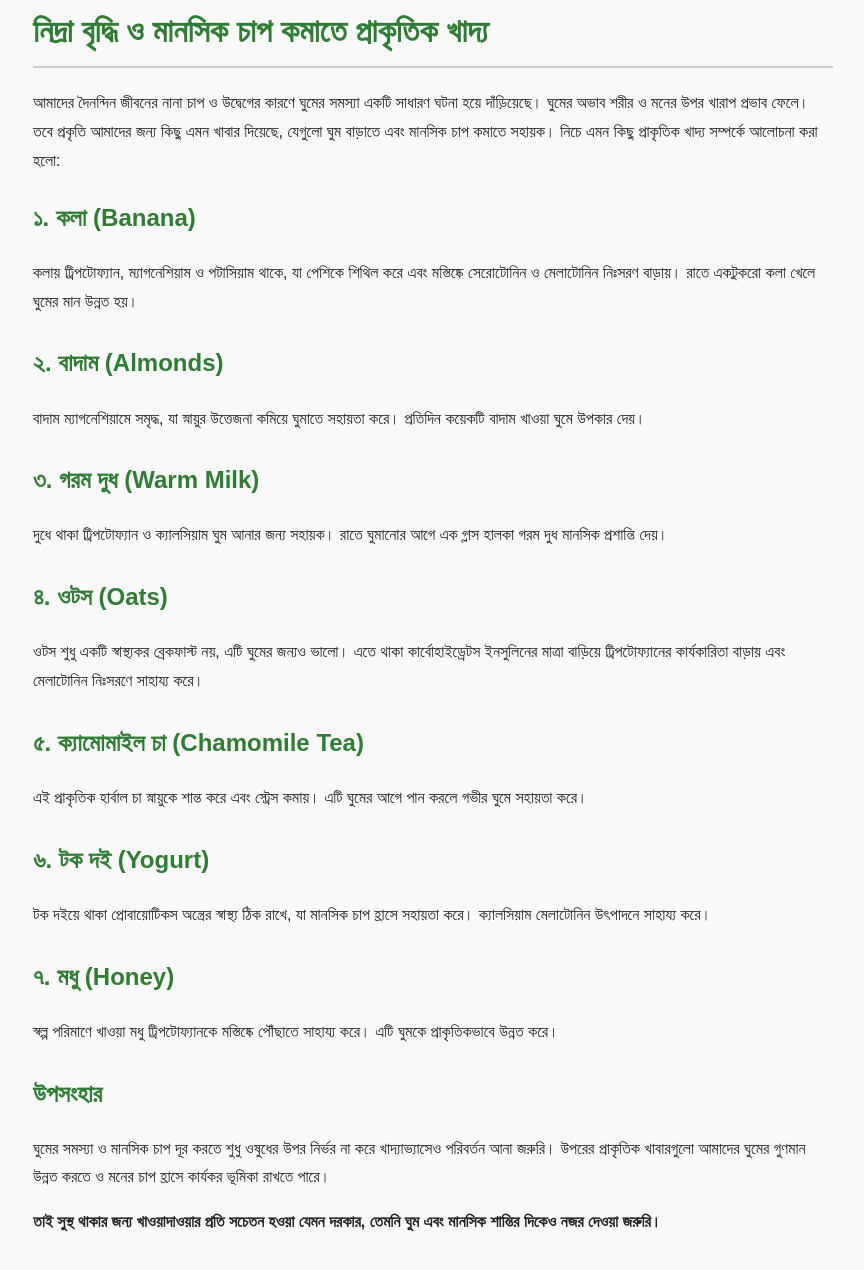
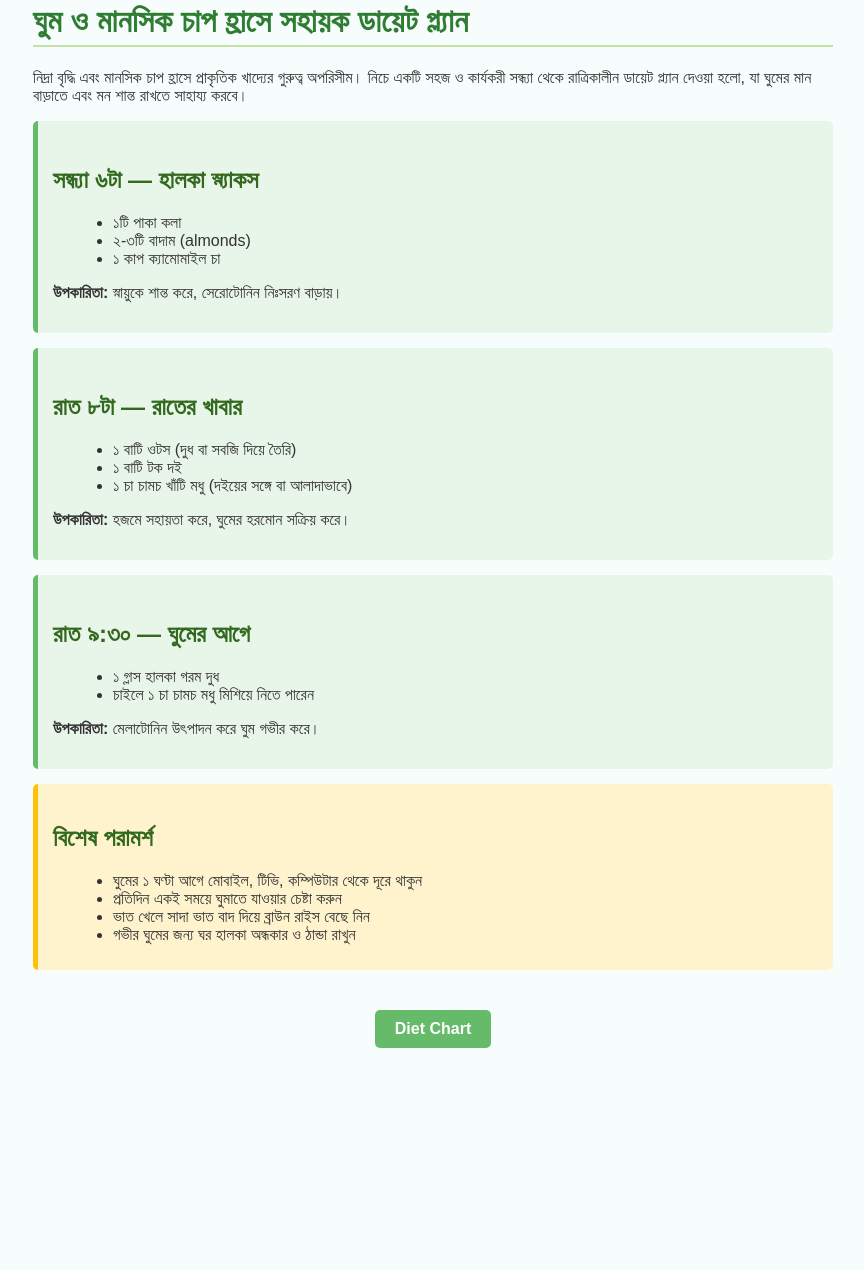
Before and after one commit to baponkar/healty-food-, a plain HTML site: page index.html in a window 1280 px wide. Shown: the part 38-1308 px from the top of the page, without its empty margins (207-1071 px from the left). After the commit the page ends 1106 px from the top, so only its background shows below. Drawn offline with Linux system fonts and the light colour scheme.

Commit message:
Update index.html

```diff
--- a/index.html
+++ b/index.html
@@ -2,75 +2,108 @@
 <html lang="bn">
 <head>
   <meta charset="UTF-8">
-    <meta name="viewport" content="width=device-width, initial-scale=1.0">
-    <title>নিদ্রা বৃদ্ধি ও মানসিক চাপ কমাতে প্রাকৃতিক খাদ্য</title>
+  <title>ঘুম ও মানসিক চাপ হ্রাসে সহায়ক ডায়েট প্ল্যান</title>
   <style>
     body {
       font-family: 'SolaimanLipi', sans-serif;
-            background-color: #f9f9f9;
-            color: #222;
-            line-height: 1.8;
+      background-color: #f7fdfc;
+      color: #333;
       padding: 20px;
       max-width: 800px;
       margin: auto;
     }
-        h1, h2 {
+    h1 {
       color: #2e7d32;
-        }
-        h1 {
-            border-bottom: 2px solid #ccc;
+      border-bottom: 2px solid #c5e1a5;
       padding-bottom: 5px;
     }
-        .food-section {
-            margin-bottom: 25px;
+    h2 {
+      color: #33691e;
+      margin-top: 30px;
+    }
+    ul {
+      margin-left: 20px;
+    }
+    .time-block {
+      background: #e8f5e9;
+      border-left: 5px solid #66bb6a;
+      padding: 15px;
+      margin: 15px 0;
+      border-radius: 5px;
+    }
+    .tips {
+      background: #fff3cd;
+      border-left: 5px solid #ffc107;
+      padding: 10px 15px;
+      border-radius: 5px;
+    }
+    .link-section {
+      margin-top: 40px;
+      text-align: center;
+    }
+    .link-section a {
+      display: inline-block;
+      padding: 10px 20px;
+      background-color: #66bb6a;
+      color: white;
+      text-decoration: none;
+      font-weight: bold;
+      border-radius: 5px;
+      transition: background-color 0.3s;
+    }
+    .link-section a:hover {
+      background-color: #388e3c;
     }
   </style>
 </head>
 <body>
 
-    <h1>নিদ্রা বৃদ্ধি ও মানসিক চাপ কমাতে প্রাকৃতিক খাদ্য</h1>
+  <h1>ঘুম ও মানসিক চাপ হ্রাসে সহায়ক ডায়েট প্ল্যান</h1>
 
-    <p>আমাদের দৈনন্দিন জীবনের নানা চাপ ও উদ্বেগের কারণে ঘুমের সমস্যা একটি সাধারণ ঘটনা হয়ে দাঁড়িয়েছে। ঘুমের অভাব শরীর ও মনের উপর খারাপ প্রভাব ফেলে। তবে প্রকৃতি আমাদের জন্য কিছু এমন খাবার দিয়েছে, যেগুলো ঘুম বাড়াতে এবং মানসিক চাপ কমাতে সহায়ক। নিচে এমন কিছু প্রাকৃতিক খাদ্য সম্পর্কে আলোচনা করা হলো:</p>
+  <p>নিদ্রা বৃদ্ধি এবং মানসিক চাপ হ্রাসে প্রাকৃতিক খাদ্যের গুরুত্ব অপরিসীম। নিচে একটি সহজ ও কার্যকরী সন্ধ্যা থেকে রাত্রিকালীন ডায়েট প্ল্যান দেওয়া হলো, যা ঘুমের মান বাড়াতে এবং মন শান্ত রাখতে সাহায্য করবে।</p>
 
-    <div class="food-section">
-        <h2>১. কলা (Banana)</h2>
-        <p>কলায় ট্রিপটোফ্যান, ম্যাগনেশিয়াম ও পটাসিয়াম থাকে, যা পেশিকে শিথিল করে এবং মস্তিষ্কে সেরোটোনিন ও মেলাটোনিন নিঃসরণ বাড়ায়। রাতে একটুকরো কলা খেলে ঘুমের মান উন্নত হয়।</p>
+  <div class="time-block">
+    <h2>সন্ধ্যা ৬টা — হালকা স্ন্যাকস</h2>
+    <ul>
+      <li>১টি পাকা কলা</li>
+      <li>২-৩টি বাদাম (almonds)</li>
+      <li>১ কাপ ক্যামোমাইল চা</li>
+    </ul>
+    <p><strong>উপকারিতা:</strong> স্নায়ুকে শান্ত করে, সেরোটোনিন নিঃসরণ বাড়ায়।</p>
   </div>
 
-    <div class="food-section">
-        <h2>২. বাদাম (Almonds)</h2>
-        <p>বাদাম ম্যাগনেশিয়ামে সমৃদ্ধ, যা স্নায়ুর উত্তেজনা কমিয়ে ঘুমাতে সহায়তা করে। প্রতিদিন কয়েকটি বাদাম খাওয়া ঘুমে উপকার দেয়।</p>
+  <div class="time-block">
+    <h2>রাত ৮টা — রাতের খাবার</h2>
+    <ul>
+      <li>১ বাটি ওটস (দুধ বা সবজি দিয়ে তৈরি)</li>
+      <li>১ বাটি টক দই</li>
+      <li>১ চা চামচ খাঁটি মধু (দইয়ের সঙ্গে বা আলাদাভাবে)</li>
+    </ul>
+    <p><strong>উপকারিতা:</strong> হজমে সহায়তা করে, ঘুমের হরমোন সক্রিয় করে।</p>
   </div>
 
-    <div class="food-section">
-        <h2>৩. গরম দুধ (Warm Milk)</h2>
-        <p>দুধে থাকা ট্রিপটোফ্যান ও ক্যালসিয়াম ঘুম আনার জন্য সহায়ক। রাতে ঘুমানোর আগে এক গ্লাস হালকা গরম দুধ মানসিক প্রশান্তি দেয়।</p>
+  <div class="time-block">
+    <h2>রাত ৯:৩০ — ঘুমের আগে</h2>
+    <ul>
+      <li>১ গ্লাস হালকা গরম দুধ</li>
+      <li>চাইলে ১ চা চামচ মধু মিশিয়ে নিতে পারেন</li>
+    </ul>
+    <p><strong>উপকারিতা:</strong> মেলাটোনিন উৎপাদন করে ঘুম গভীর করে।</p>
   </div>
 
-    <div class="food-section">
-        <h2>৪. ওটস (Oats)</h2>
-        <p>ওটস শুধু একটি স্বাস্থ্যকর ব্রেকফাস্ট নয়, এটি ঘুমের জন্যও ভালো। এতে থাকা কার্বোহাইড্রেটস ইনসুলিনের মাত্রা বাড়িয়ে ট্রিপটোফ্যানের কার্যকারিতা বাড়ায় এবং মেলাটোনিন নিঃসরণে সাহায্য করে।</p>
+  <div class="tips">
+    <h2>বিশেষ পরামর্শ</h2>
+    <ul>
+      <li>ঘুমের ১ ঘণ্টা আগে মোবাইল, টিভি, কম্পিউটার থেকে দূরে থাকুন</li>
+      <li>প্রতিদিন একই সময়ে ঘুমাতে যাওয়ার চেষ্টা করুন</li>
+      <li>ভাত খেলে সাদা ভাত বাদ দিয়ে ব্রাউন রাইস বেছে নিন</li>
+      <li>গভীর ঘুমের জন্য ঘর হালকা অন্ধকার ও ঠান্ডা রাখুন</li>
+    </ul>
   </div>
 
-    <div class="food-section">
-        <h2>৫. ক্যামোমাইল চা (Chamomile Tea)</h2>
-        <p>এই প্রাকৃতিক হার্বাল চা স্নায়ুকে শান্ত করে এবং স্ট্রেস কমায়। এটি ঘুমের আগে পান করলে গভীর ঘুমে সহায়তা করে।</p>
+  <div class="link-section">
+    <a href="diet.html" target="_blank">Diet Chart</a>
   </div>
-
-    <div class="food-section">
-        <h2>৬. টক দই (Yogurt)</h2>
-        <p>টক দইয়ে থাকা প্রোবায়োটিকস অন্ত্রের স্বাস্থ্য ঠিক রাখে, যা মানসিক চাপ হ্রাসে সহায়তা করে। ক্যালসিয়াম মেলাটোনিন উৎপাদনে সাহায্য করে।</p>
-    </div>
-
-    <div class="food-section">
-        <h2>৭. মধু (Honey)</h2>
-        <p>স্বল্প পরিমাণে খাওয়া মধু ট্রিপটোফ্যানকে মস্তিষ্কে পৌঁছাতে সাহায্য করে। এটি ঘুমকে প্রাকৃতিকভাবে উন্নত করে।</p>
-    </div>
-
-    <h2>উপসংহার</h2>
-    <p>ঘুমের সমস্যা ও মানসিক চাপ দূর করতে শুধু ওষুধের উপর নির্ভর না করে খাদ্যাভ্যাসেও পরিবর্তন আনা জরুরি। উপরের প্রাকৃতিক খাবারগুলো আমাদের ঘুমের গুণমান উন্নত করতে ও মনের চাপ হ্রাসে কার্যকর ভূমিকা রাখতে পারে।</p>
-
-    <p><strong>তাই সুস্থ থাকার জন্য খাওয়াদাওয়ার প্রতি সচেতন হওয়া যেমন দরকার, তেমনি ঘুম এবং মানসিক শান্তির দিকেও নজর দেওয়া জরুরি।</strong></p>
 
 </body>
 </html>
```
Lines whose indentation alone changed are shown as unchanged.
